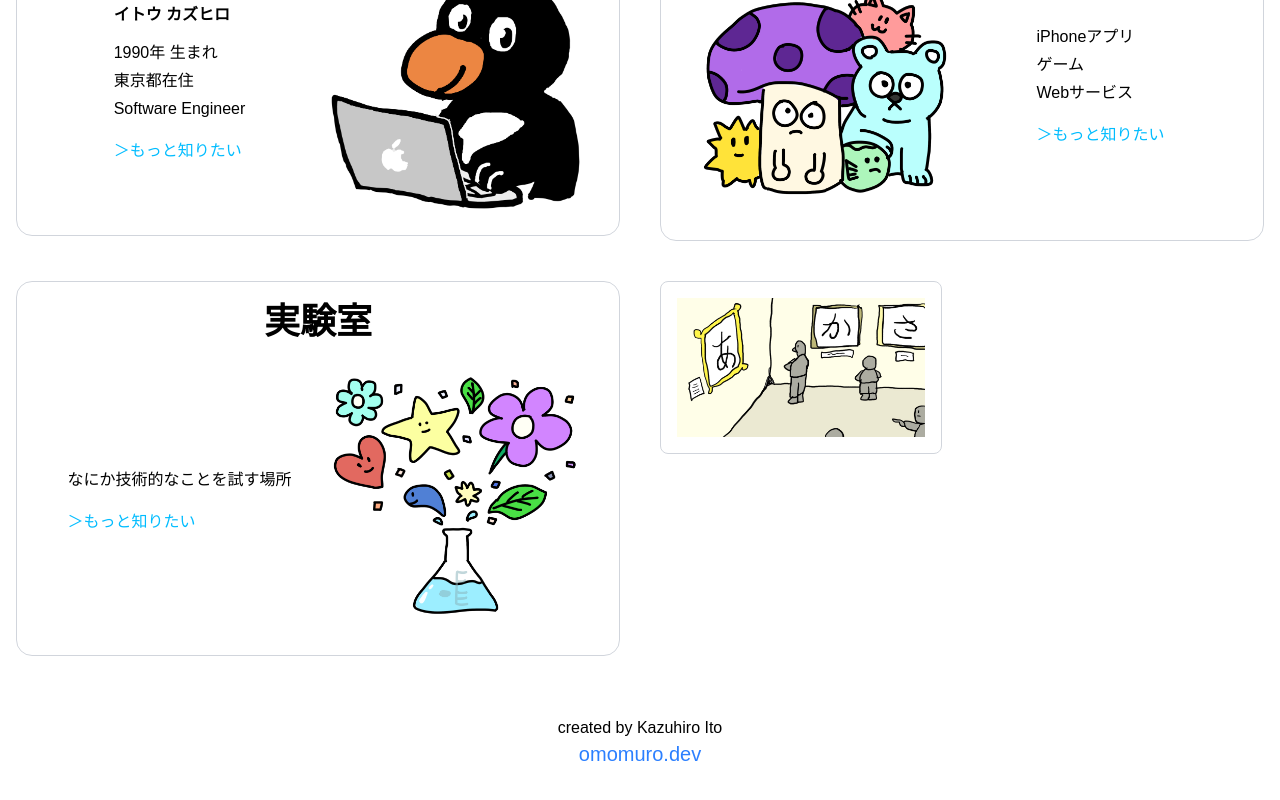
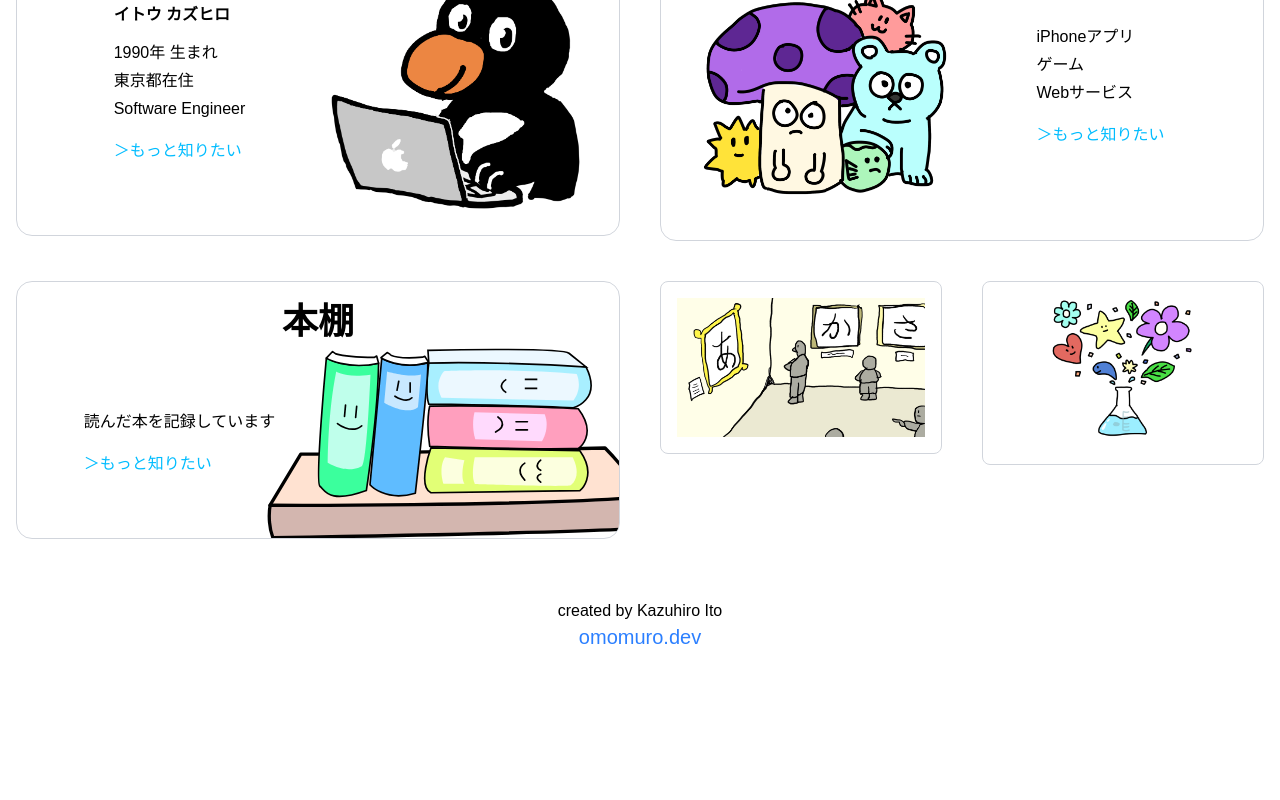
Before and after one commit to KazuhiroIto0127/omomuro.dev, a Next.js app: page / in a window 1280 px wide. Shown: the part 876-1676 px from the top of the page. After the commit the page ends 1635 px from the top, so only its background shows below. Built offline with nearby package versions, Linux system fonts and the light colour scheme; no server answers; a web font is replaced by a local one; what tailwindcss-radix would draw is missing.

Commit message:
update index page. added books link

```diff
--- a/components/home/LinkCard.tsx
+++ b/components/home/LinkCard.tsx
@@ -19,7 +19,7 @@ const LinkCard: React.FC<LinkCardProps> = ({
   description,
   imageSrc,
   imageAlt,
-  imageClassName = 'w-full transition-transform group-hover:scale-150',
+  imageClassName = 'w-[140%] transition-transform group-hover:scale-150',
   reverseLayout = false,
 }) => {
   const DescriptionContent = (
--- a/pages/index.tsx
+++ b/pages/index.tsx
@@ -57,16 +57,16 @@ export default function Home() {
 
         <div className="md:col-span-2">
           <LinkCard
-            href="/labs"
-            title="実験室"
+            href="/books"
+            title="本棚"
             description={
               <>
-                <p className="mb-2 leading-7">なにか技術的なことを試す場所</p>
+                <p className="mb-2 leading-7">読んだ本を記録しています</p>
               </>
             }
-            imageSrc="/images/labs.png"
-            imageAlt="labs"
-            imageClassName="w-full transition-transform group-hover:translate-y-5 group-hover:rotate-45 group-hover:scale-150"
+            imageSrc="/images/book_shelf.svg"
+            imageAlt="books"
+            imageClassName="w-full transition-transform scale-150 group-hover:scale-200"
           />
         </div>
 
@@ -77,6 +77,15 @@ export default function Home() {
             imageAlt="gallery"
           />
         </div>
+
+        <div className="md:col-span-1">
+          <ImageButton
+            href="/labs"
+            imageSrc="/images/labs.png"
+            imageAlt="labs"
+            imageClassName="max-h-[150px] object-contain hover:scale-110 transition-transform hover:rotate-12"
+          />
+        </div>
       </div>
     </Layout>
   );
```
Also changed, not shown: public/images/book_shelf.svg (added).
